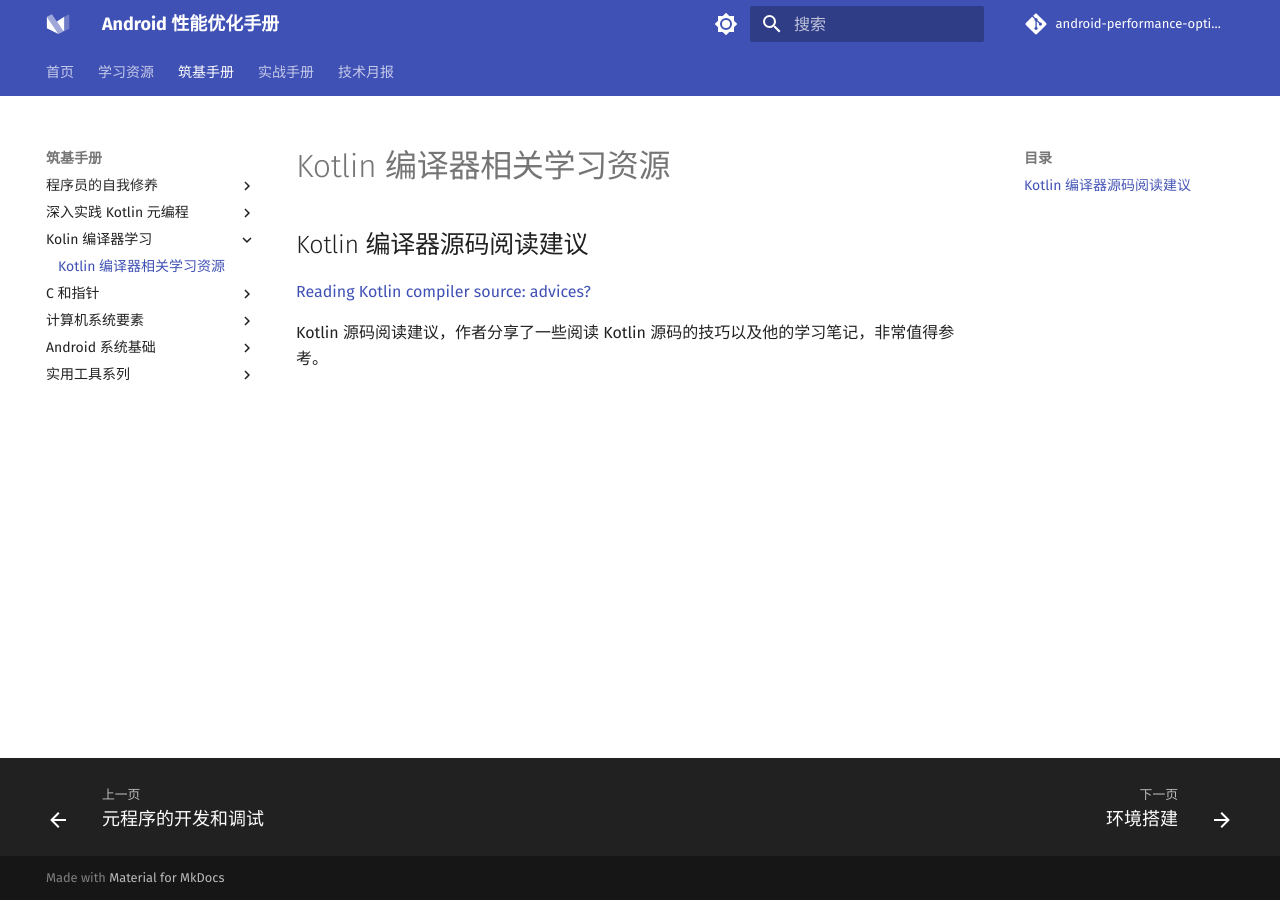
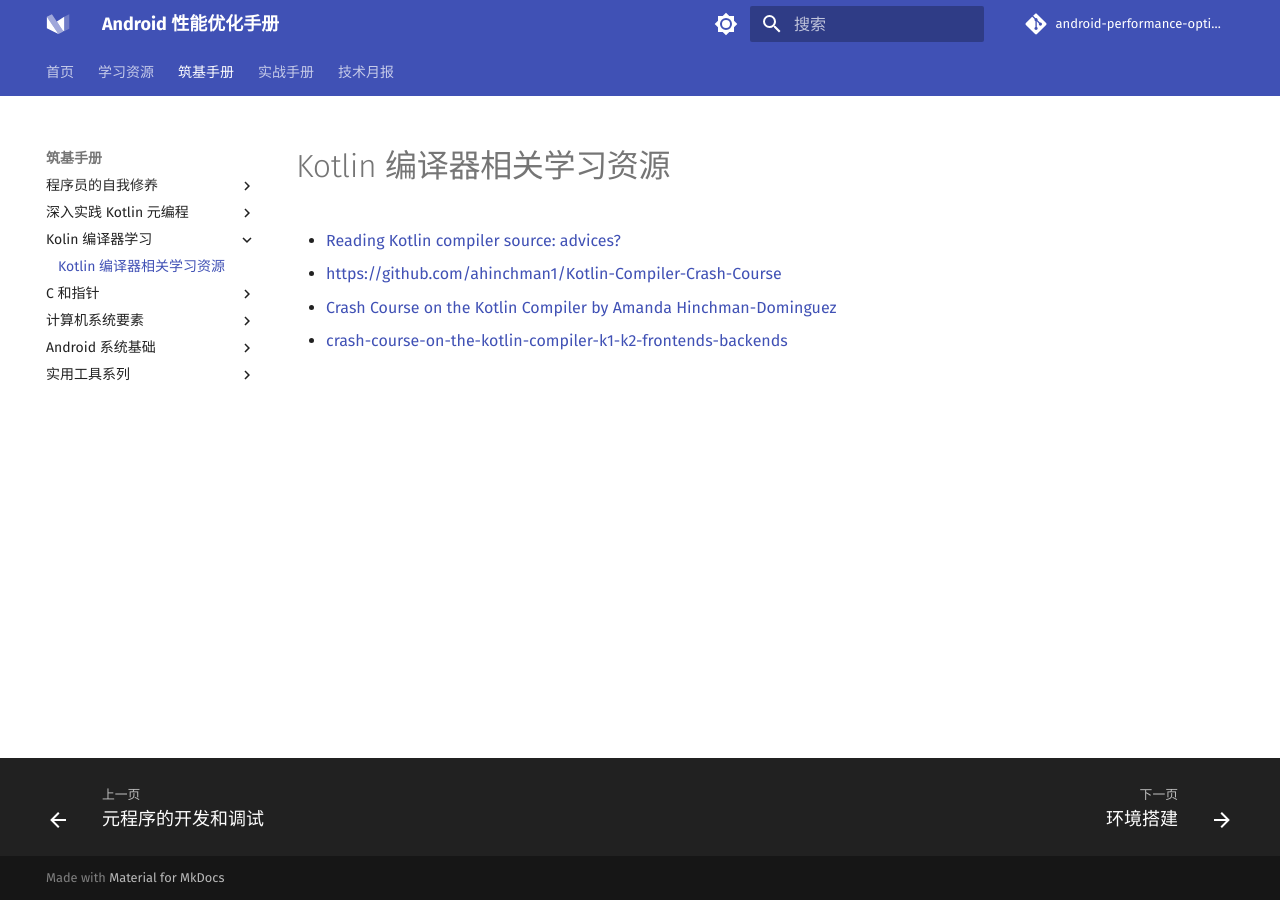
Before and after one commit to android-performance-optimization/homepage, an MkDocs documentation site: the page built from docs/foundation/kotlin-compiler-learn/learning-resource.md, in a window 1280 px wide. Built offline with MkDocs 1.6.1 and Material for MkDocs 9.7.7, drawn with Linux system fonts in a browser that asks for light colours; comment, search, counter and statistics services are not loaded.

Commit message:
ADD: kotlin compiler learning lesource

```diff
--- a/docs/foundation/kotlin-compiler-learn/learning-resource.md
+++ b/docs/foundation/kotlin-compiler-learn/learning-resource.md
@@ -1,5 +1,5 @@
 # Kotlin 编译器相关学习资源
-## Kotlin 编译器源码阅读建议
-[Reading Kotlin compiler source: advices?](https://discuss.kotlinlang.org/t/reading-kotlin-compiler-source-advices/16459)
-
-Kotlin 源码阅读建议，作者分享了一些阅读 Kotlin 源码的技巧以及他的学习笔记，非常值得参考。
+- [Reading Kotlin compiler source: advices?](https://discuss.kotlinlang.org/t/reading-kotlin-compiler-source-advices/16459)
+- [https://github.com/ahinchman1/Kotlin-Compiler-Crash-Course](https://github.com/ahinchman1/Kotlin-Compiler-Crash-Course)
+- [Crash Course on the Kotlin Compiler by Amanda Hinchman-Dominguez](https://www.youtube.com/watch?v=wUGfuWHCqrc)
+- [crash-course-on-the-kotlin-compiler-k1-k2-frontends-backends](https://medium.com/google-developer-experts/crash-course-on-the-kotlin-compiler-k1-k2-frontends-backends-fe2238790bd8)
```
